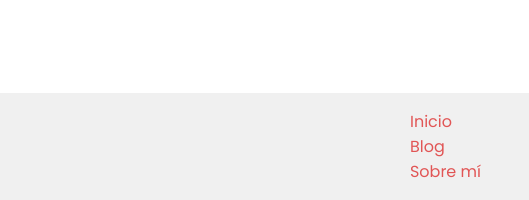
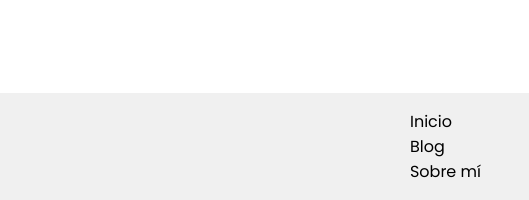
Before and after one commit to achamorro-dev/albertochamorro.dev, an Astro site: page / in a window 1280 px wide. Shown: the part 2969-3169 px from the top of the page, 751-1280 px from the left. Built offline with nearby package versions, Linux system fonts and the light colour scheme; Astro itself is replaced by a stand-in of ours.

Commit message:
fix: footer link colors

```diff
--- a/src/components/core/footer/footer.component.astro
+++ b/src/components/core/footer/footer.component.astro
@@ -1,7 +1,7 @@
 ---
-import { MAIN_LINKS } from '../../../metadata'
-import Logo from '../logo/logo.component.astro'
-import SocialLinks from '../social-links/social-links.component.astro'
+import { MAIN_LINKS } from '../../../metadata';
+import Logo from '../logo/logo.component.astro';
+import SocialLinks from '../social-links/social-links.component.astro';
 ---
 
 <footer>
@@ -47,11 +47,9 @@ import SocialLinks from '../social-links/social-links.component.astro'
       text-align: center;
     }
 
-    footer a {
+    footer a,
+    footer a:visited {
       text-decoration: none;
-    }
-
-    footer a:visited {
       color: inherit;
     }
 
```
